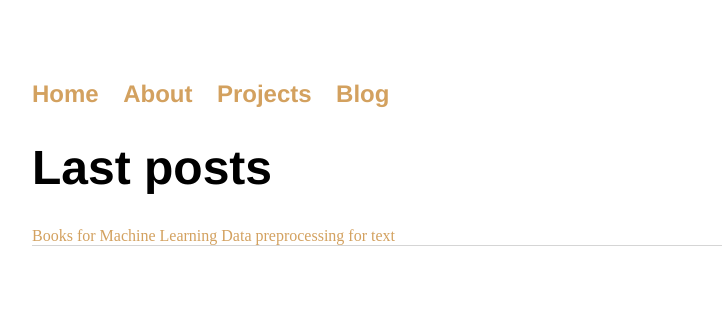
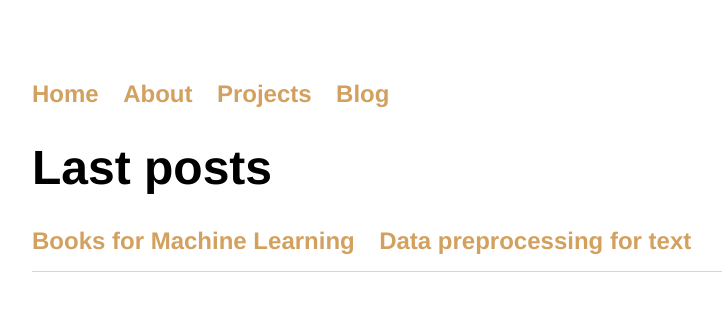
Before and after one commit to NikaChe/nikache.github.io, a Jekyll site: the page built from index.html, in a window 1280 px wide. Shown: the top 311 px of the page, without its empty margins (160-882 px from the left). Built offline with Jekyll 4.4.1, drawn with Linux system fonts in a browser that asks for light colours.

Commit message:
Update index.html

```diff
--- a/index.html
+++ b/index.html
@@ -4,9 +4,10 @@ title: Blog
 ---
 <div class="blurb">
 	<h1>Last posts</h1>
-
-	<a href='https://nikache.github.io/2019/01/21/Book_recommendations.html'>Books for Machine Learning</a>
-
-	<a href='https://nikache.github.io/2019/06/06/Introduction-into-NLP.html'>Data preprocessing for text</a>
-
+	<nav>
+		<ul>
+			<li><a href='https://nikache.github.io/2019/01/21/Book_recommendations.html'>Books for Machine Learning</a></li>
+			<li><a href='https://nikache.github.io/2019/06/06/Introduction-into-NLP.html'>Data preprocessing for text</a></li>
+		</ul>
+	<nav>
 </div><!-- /.blurb -->
```
